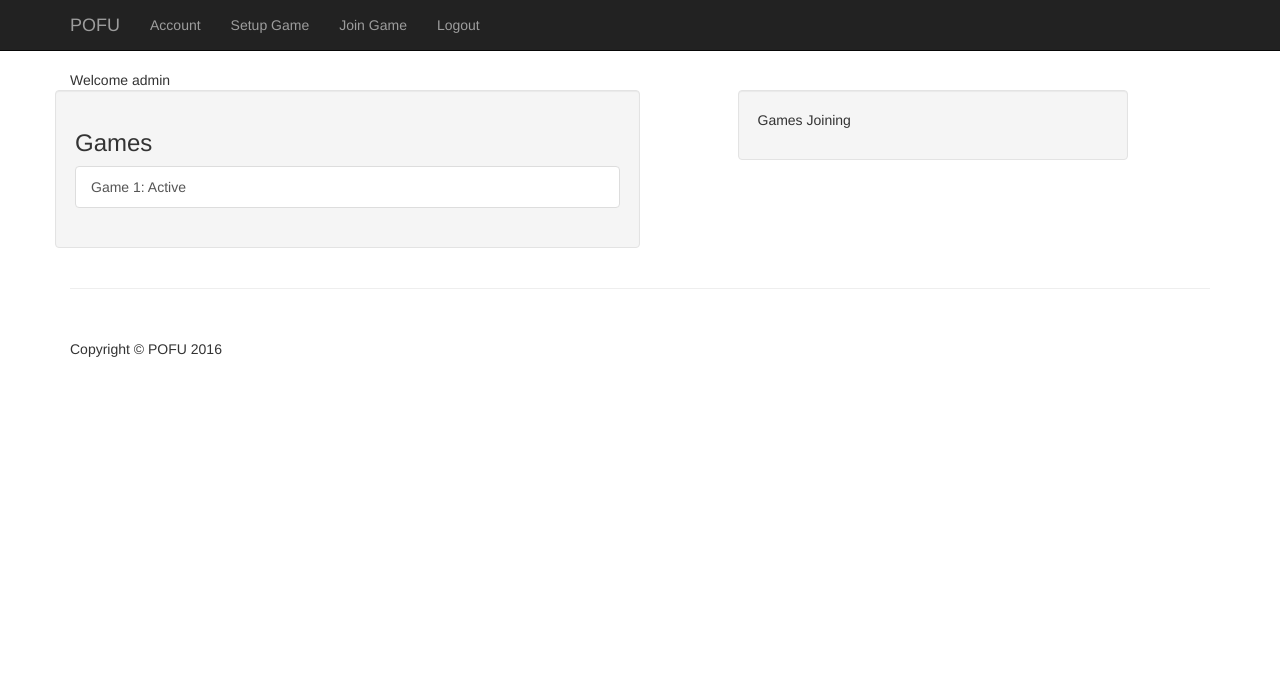
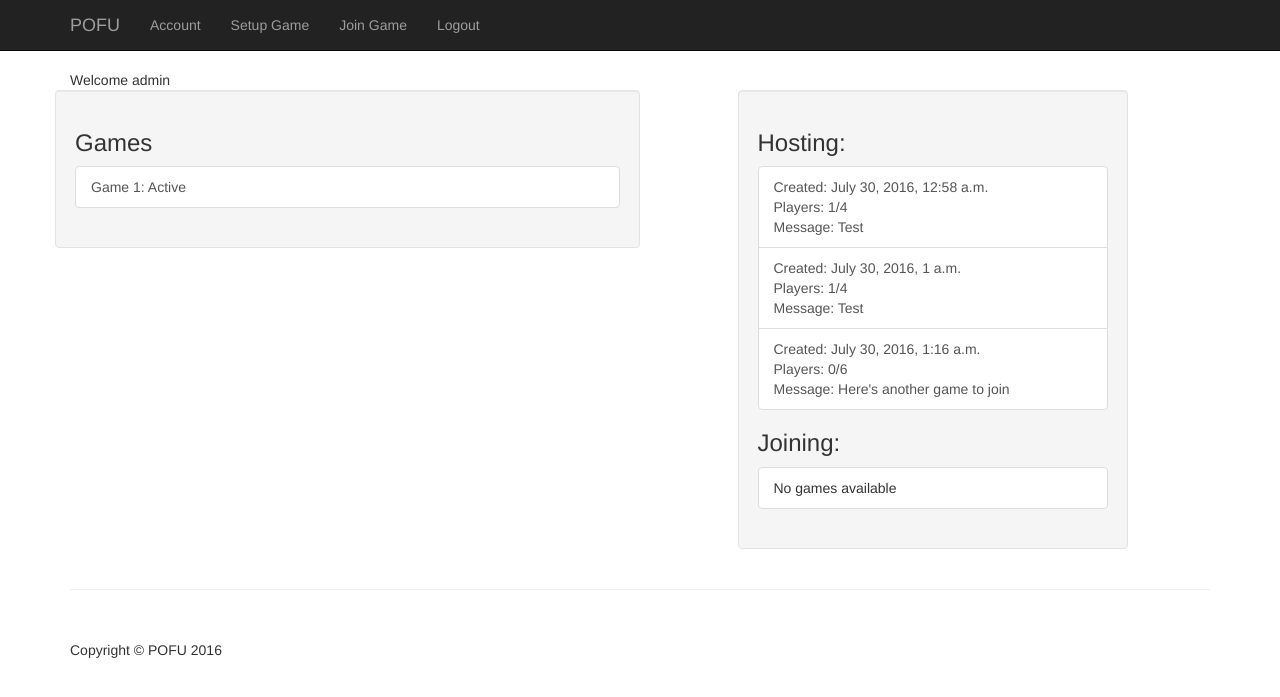
Before and after one commit to JKCooper2/pofu, a Django app: page /users/home/ in a window 1280 px wide. Shown: the top 697 px of the page. Run offline with Django 3.2, Linux system fonts and the light colour scheme; a user stored in the database is signed in; data comes from the database, SQL or seed files in the repository; some libraries are stand-ins or nearby versions.

Commit message:
Added joining/hosting game display on user home page

```diff
--- a/game/models.py
+++ b/game/models.py
@@ -28,6 +28,20 @@ class Game(models.Model):
         return "Game " + str(self.id)
 
 
+class Player(models.Model):
+    game = models.ForeignKey(Game)
+    user = models.ForeignKey(User)
+
+    def __str__(self):
+        return str(self.game) + " - " + self.user.username
+
+
+class SetupManager(models.Manager):
+    def setups_for_user(self, user):
+        return super(SetupManager, self).get_queryset().filter(
+            models.Q(invitation__user_id=user.id))
+
+
 class Setup(models.Model):
     num_players = models.IntegerField(verbose_name="Number of Players",
                                       help_text="2-8 players",
@@ -37,6 +51,8 @@ class Setup(models.Model):
     timestamp = models.DateTimeField(auto_now_add=True)
     message = models.CharField(max_length=300, blank=True)
 
+    objects = SetupManager()
+
     def joined(self):
         return self.invitation_set.count()
 
@@ -44,17 +60,9 @@ class Setup(models.Model):
         return "Setup " + str(self.id)
 
 
-class Player(models.Model):
-    game = models.ForeignKey(Game)
-    user = models.ForeignKey(User)
+class Invitation(models.Model):
+    setup = models.ForeignKey(Setup, null=True)
+    user = models.ForeignKey(User, null=True)
 
     def __str__(self):
-        return str(self.game) + " - " + self.user.username
-
-
-class Invitation(models.Model):
-    setup = models.ForeignKey(Setup, null=True)
-    to_user = models.ForeignKey(User, null=True)
-
-    def __str__(self):
-        return str(self.setup) + ": " + self.to_user.username
+        return str(self.setup) + ": " + self.user.username
--- a/users/templates/users/home.html
+++ b/users/templates/users/home.html
@@ -11,7 +11,35 @@
         {% include "game/game_list_snippet.html" with header="Games" game_list=my_games %}
     </div>
     <div class="well col-md-4 col-md-push-1">
-        <p>Games Joining</p>
+        <div>
+            <h3 class="panel-header">Hosting:</h3>
+
+            <div class="list-group">
+                {% for game in hosting %}
+                    <a class="list-group-item" href="#">
+                        Created: {{ game.timestamp }}<br>
+                        Players: {{ game.joined }}/{{ game.num_players }}<br>
+                        Message: {{ game.message }}
+                    </a>
+                {% empty %}
+                    <span class="list-group-item">No games available</span>
+                {% endfor %}
+            </div>
+            <h3 class="panel-header">Joining:</h3>
+
+            <div class="list-group">
+                {% for game in joining %}
+                    <a class="list-group-item" href="#">
+                        Host: {{ game.host }} <br>
+                        Created: {{ game.timestamp }}<br>
+                        Players: {{ game.joined }}/{{ game.num_players }}<br>
+                        Message: {{ game.message }}
+                    </a>
+                {% empty %}
+                    <span class="list-group-item">No games available</span>
+                {% endfor %}
+            </div>
+        </div>
     </div>
 </div>
 
--- a/users/views.py
+++ b/users/views.py
@@ -1,11 +1,15 @@
 from django.shortcuts import render
 from django.contrib.auth.decorators import login_required
 
-from game.models import Game
+from game.models import Game, Setup
 
 
 @login_required
 def home(request):
     my_games = Game.objects.games_for_user(request.user)
-    context = {'my_games': my_games}
+    joining = Setup.objects.setups_for_user(request.user)
+    hosting = Setup.objects.filter(host=request.user)
+    context = {'my_games': my_games,
+               'joining': joining,
+               'hosting': hosting}
     return render(request, 'users/home.html', context)
```
Also changed, not shown: db.sqlite3, game/migrations/0005_auto_20160730_0134.py (added).
